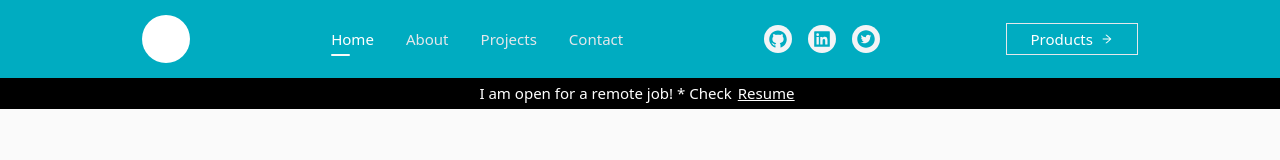
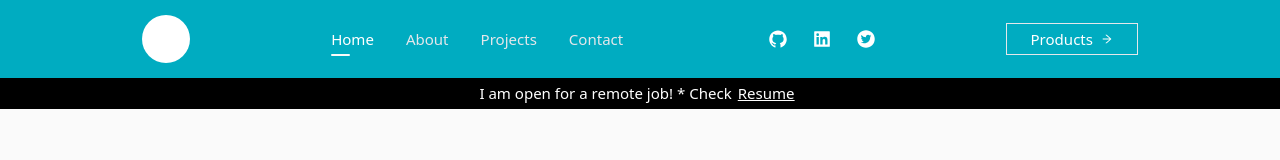
Before and after one commit to tsydi/site-v1, a Next.js app: page / in a window 1280 px wide. Shown: the top 160 px of the page. Built offline with nearby package versions, Linux system fonts and the light colour scheme.

Commit message:
changed on white icons color

```diff
--- a/components/Icons.tsx
+++ b/components/Icons.tsx
@@ -3,16 +3,16 @@ import { ExternalLink } from "./NavToolKit";
 
 export const SocialIcons = () => {
   return (
-    <div className="my-6 md:my-0 iconsColor text-2xl md:text-xl flex flex items-center justify-center">
-      <ExternalLink href="https://github.com/tsydykh-pokhodiev" className="bg-gray-100 p-1 rounded-full md:flex items-center justify-center">
+    <div className="my-6 md:my-0 text-white text-2xl md:text-xl flex flex items-center justify-center">
+      <ExternalLink href="https://github.com/tsydykh-pokhodiev" className="p-1 rounded-full md:flex items-center justify-center">
         <AiFillGithub />
       </ExternalLink>
 
-      <ExternalLink href="https://github.com/tsydykh-pokhodiev" className="bg-gray-100 p-1 mx-4 rounded-full md:flex items-center justify-center">
+      <ExternalLink href="https://github.com/tsydykh-pokhodiev" className="p-1 mx-4 rounded-full md:flex items-center justify-center">
         <AiFillLinkedin />
       </ExternalLink>
 
-      <ExternalLink href="https://github.com/tsydykh-pokhodiev" className="bg-gray-100 p-1 rounded-full md:flex items-center justify-center">
+      <ExternalLink href="https://github.com/tsydykh-pokhodiev" className="p-1 rounded-full md:flex items-center justify-center">
         <AiFillTwitterCircle />
       </ExternalLink>
     </div>
--- a/styles/globals.css
+++ b/styles/globals.css
@@ -21,8 +21,6 @@ h1 { font-family: var(--cursive); }
 .active::before { width: 45%; height: 2px; bottom: -7px; background: var(--theme-color-light); border-radius: 5px; }
 .activeMob::before { width: 2px; height: 100%; left: -17px; top: 1px; background: var(--theme-color-light); border-radius: 5px; }
 .overlay { background: var(--theme-color-normal); }
-
-.iconsColor { color: var(--theme-color-bold); }
 
 /* Breakpoints */
 @media (min-width: 1920px) {
```
